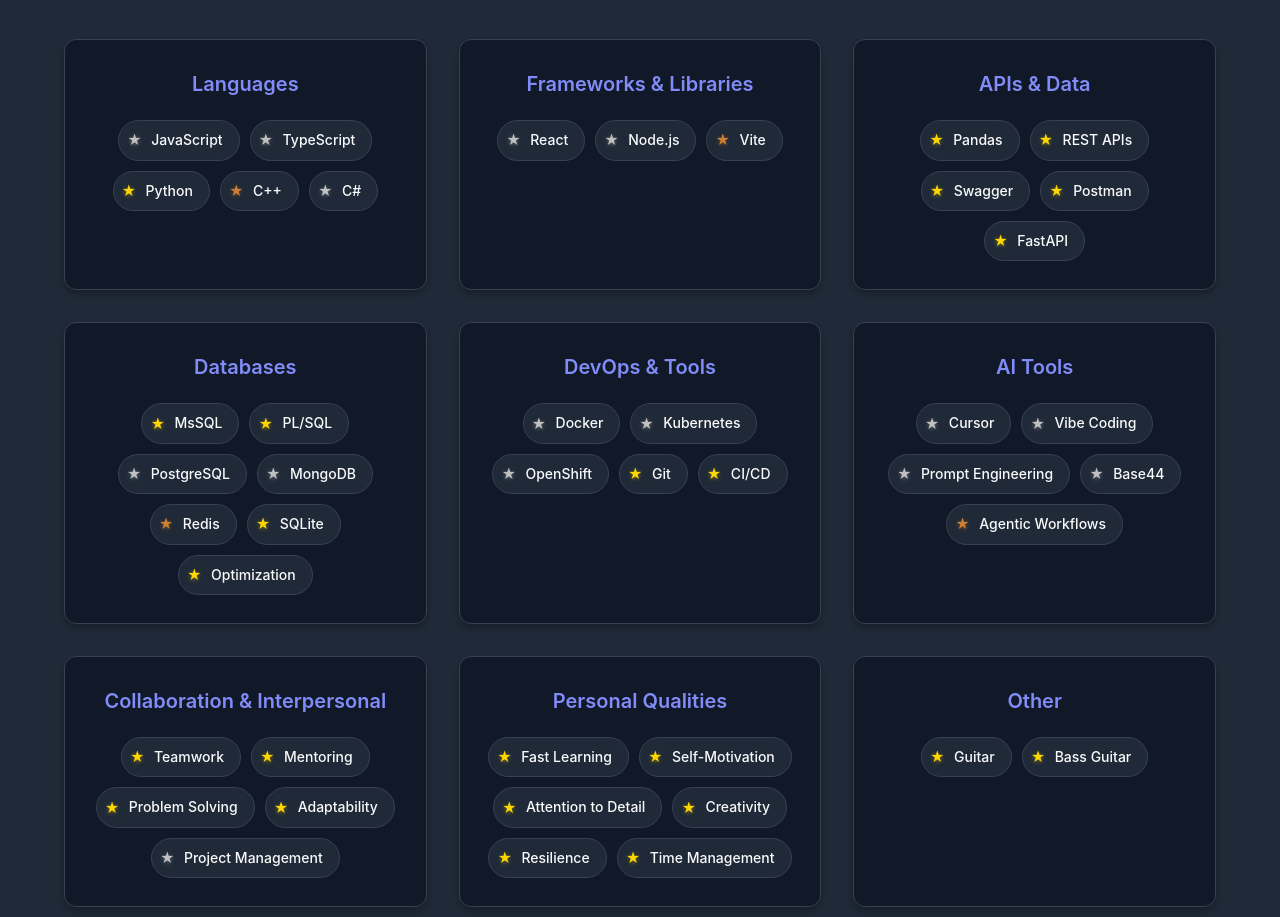
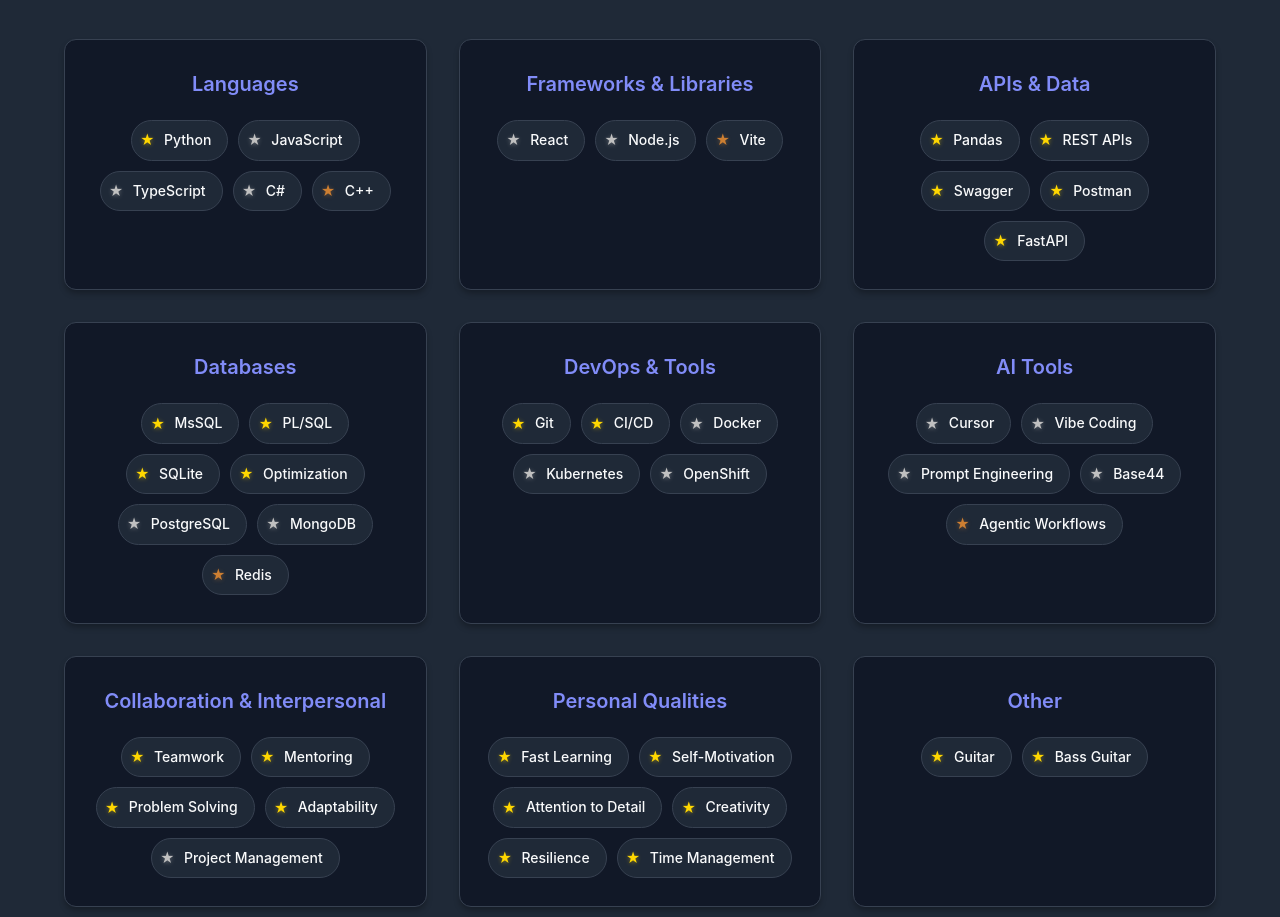
Before and after one commit to nimrod-levi/personal-website, a React (Vite) app: page / in a window 1280 px wide. Shown: the part 1420-2337 px from the top of the page. Built offline with nearby package versions, Linux system fonts and the light colour scheme.

Commit message:
fix skill order

```diff
--- a/src/components/Skills.tsx
+++ b/src/components/Skills.tsx
@@ -1,21 +1,23 @@
 import React from 'react'
 import { skillsHeading, skillsDescription } from '../constants/siteData'
 import { skills } from '../constants/skillsData'
-import { Skill, SkillCategory } from '../types/skills'
+import { Skill, SkillCategory, levelOrder } from '../types/skills'
 
-const Skills: React.FC = () => {
-  return (
+const Skills: React.FC = () => (
   <section id="skills" className="skills">
     <div className="container">
       <h2 className="section-heading">{skillsHeading}</h2>
       <p className="section-description">{skillsDescription}</p>
       <div className="skills-content">
         {skills.map((category: SkillCategory) => {
+          const sortedSkills = [...category.skills].sort(
+            (a: Skill, b: Skill) => levelOrder[a.level] - levelOrder[b.level]
+          )
           return (
             <div key={category.name} className="skills-category">
               <h3 className="skills-category-title">{category.name}</h3>
               <div className="skills-grid">
-                  {category.skills.map((skill: Skill, index: number) => (
+                {sortedSkills.map((skill: Skill, index: number) => (
                   <div key={index} className={`skill-item skill-${skill.level}`}>
                     <span className="skill-name">{skill.name}</span>
                   </div>
@@ -28,6 +30,5 @@
     </div>
   </section>
 )
-}
 
 export default Skills
```
Lines whose indentation alone changed are shown as unchanged.
